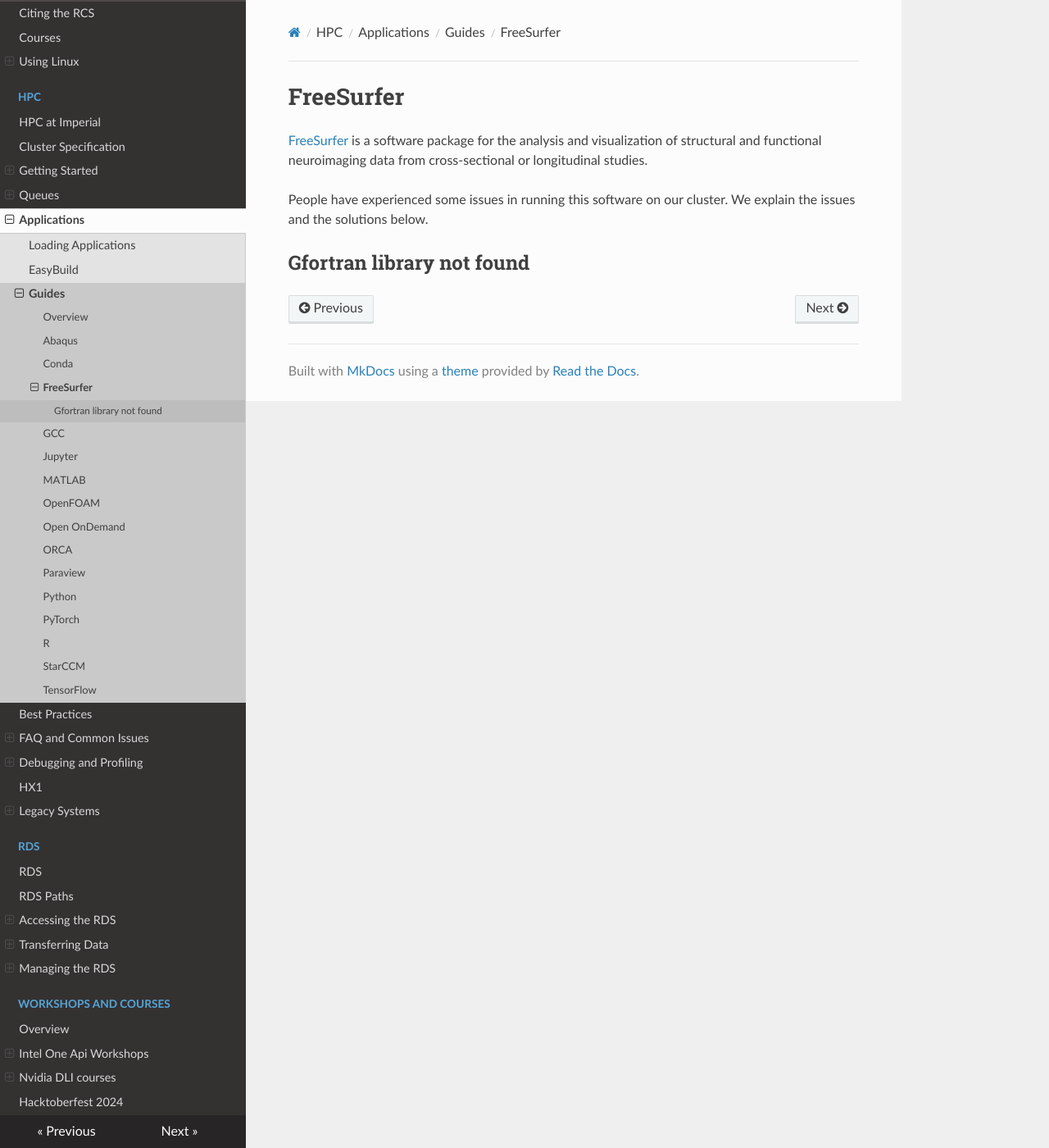
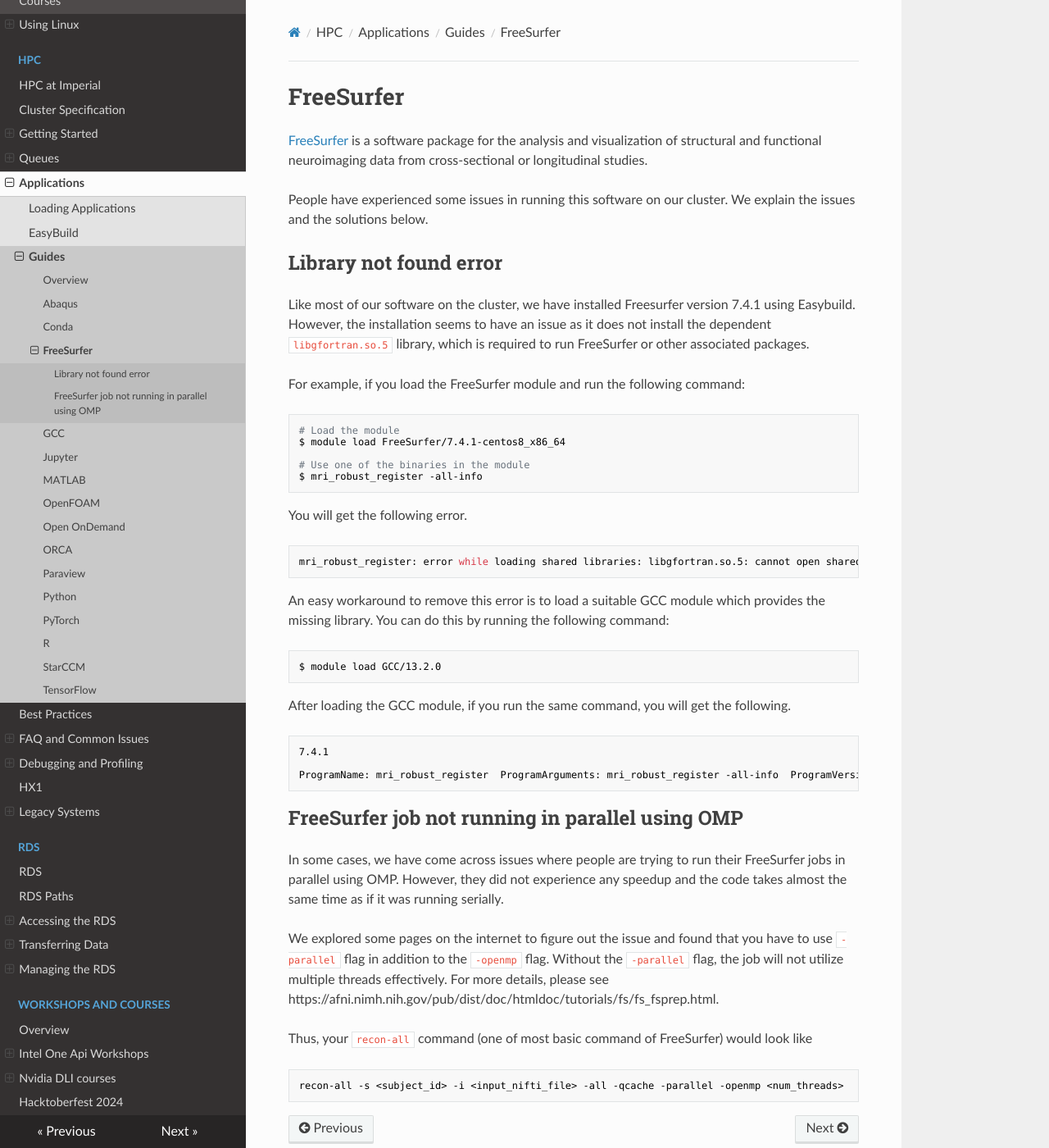
Before and after one commit to ImperialCollegeLondon/icl-rcs-user-guide, an MkDocs documentation site: the page built from docs/hpc/applications/guides/freesurfer.md, in a window 1280 px wide and 1400 px high. Shown: the whole window at 82% size. Built offline with MkDocs 1.6.1, drawn with Linux system fonts in a browser that asks for light colours; nearby versions of some CDN libraries.

Commit message:
Added the details of loading gcc module and parallel flag

````diff
--- a/docs/hpc/applications/guides/freesurfer.md
+++ b/docs/hpc/applications/guides/freesurfer.md
@@ -4,4 +4,48 @@
 
 People have experienced some issues in running this software on our cluster. We explain the issues and the solutions below.
 
-## Gfortran library not found
+## Library not found error
+
+Like most of our software on the cluster, we have installed Freesurfer version 7.4.1 using Easybuild. However, the installation seems to have an issue as it does not install the dependent `libgfortran.so.5` library, which is required to run FreeSurfer or other associated packages.
+
+For example, if you load the FreeSurfer module and run the following command:
+
+```bash
+# Load the module
+$ module load FreeSurfer/7.4.1-centos8_x86_64
+
+# Use one of the binaries in the module
+$ mri_robust_register -all-info
+```
+
+You will get the following error.
+
+```bash
+mri_robust_register: error while loading shared libraries: libgfortran.so.5: cannot open shared object file: No such file or directory
+```
+
+An easy workaround to remove this error is to load a suitable GCC module which provides the missing library. You can do this by running the following command:
+
+```bash
+$ module load GCC/13.2.0
+```
+
+After loading the GCC module, if you run the same command, you will get the following.
+
+```bash
+7.4.1
+
+ProgramName: mri_robust_register  ProgramArguments: mri_robust_register -all-info  ProgramVersion: 7.4.1  TimeStamp: 2025/09/03-08:53:49-GMT  BuildTime: Jun 13 2023 23:42:21  BuildStamp: freesurfer-linux-centos8_x86_64-7.4.1-20230613-7eb8460  User: lragta  Machine: cx3-1-10.cx3.hpc.ic.ac.uk  Platform: Linux  PlatformVersion: 4.18.0-477.27.1.el8_8.x86_64  CompilerName: GCC  CompilerVersion: 8.5.0
+```
+
+## FreeSurfer job not running in parallel using OMP
+
+In some cases, we have come across issues where people are trying to run their FreeSurfer jobs in parallel using OMP. However, they did not experience any speedup and the code takes almost the same time as if it was running serially.
+
+We explored some pages on the internet to figure out the issue and found that you have to use `-parallel` flag in addition to the `-openmp` flag. Without the `-parallel` flag, the job will not utilize multiple threads effectively. For more details, please see https://afni.nimh.nih.gov/pub/dist/doc/htmldoc/tutorials/fs/fs_fsprep.html.
+
+Thus, your `recon-all` command (one of most basic command of FreeSurfer) would look like
+
+```bash
+recon-all -s <subject_id> -i <input_nifti_file> -all -qcache -parallel -openmp <num_threads>
+```
````
